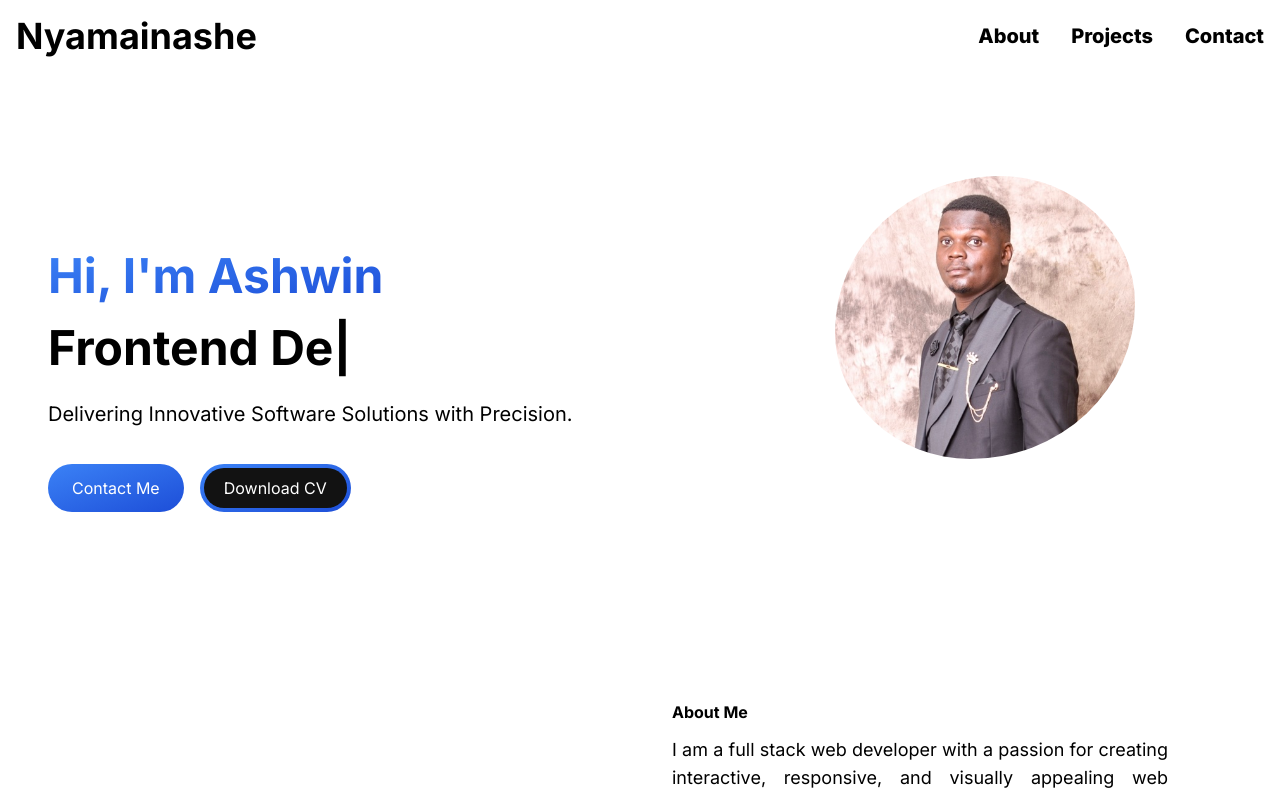
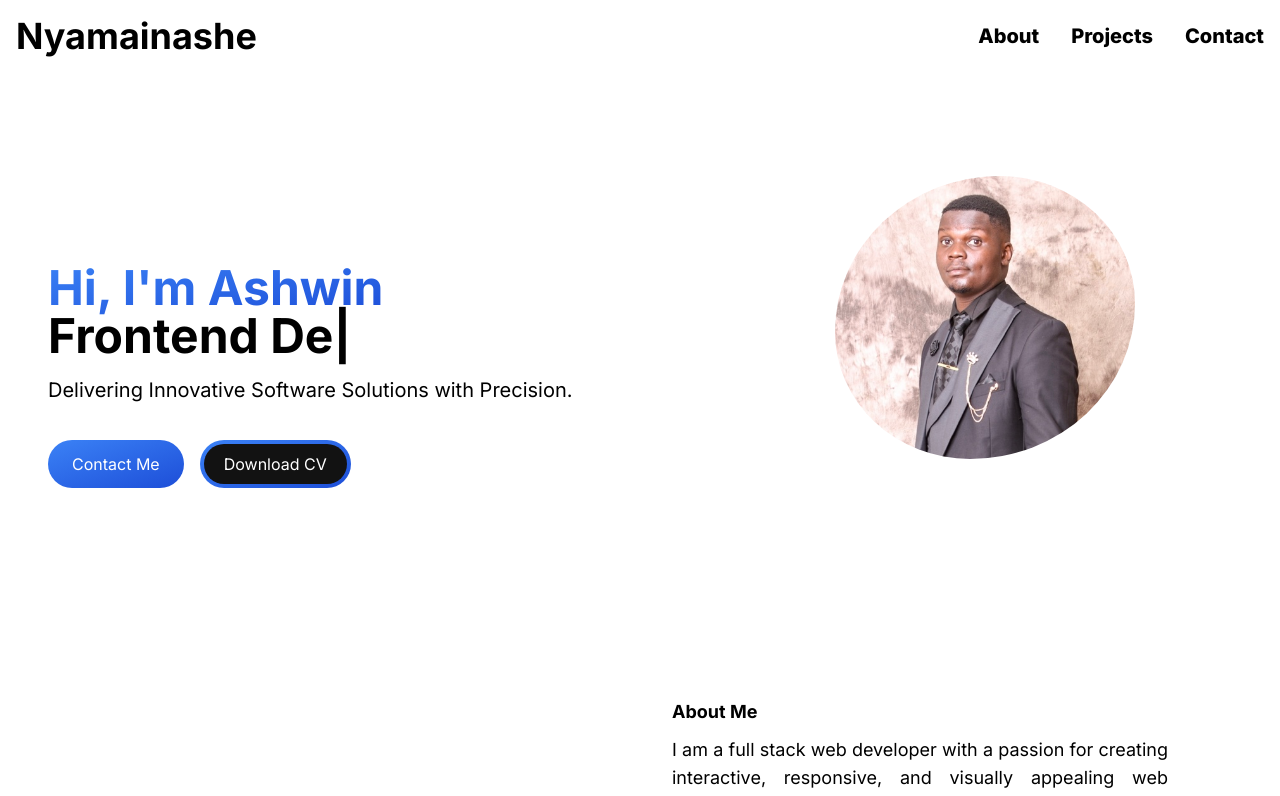
Before and after one commit to Ashwin2926/portfolio-nextjs, a Next.js app: page /portfolio-nextjs/ in a window 1280 px wide. Shown: the top 796 px of the page. Built offline with nearby package versions, Linux system fonts and the light colour scheme.

Commit message:
commit font size change

```diff
--- a/src/app/components/HeroSection.jsx
+++ b/src/app/components/HeroSection.jsx
@@ -15,7 +15,7 @@ const HeroSection = () => {
           transition={{ duration: 0.5 }}
           className="col-span-8 place-self-center text-center sm:text-left justify-self-start"
         >
-          <p className="text-black font-bold mb-4 text-4xl sm:text-5xl lg:leading-normal  ">
+          <p className="text-black font-bold mb-4 text-4xl sm:text-5xl  ">
             <span className=" text-transparent font-bold bg-clip-text bg-gradient-to-br from-blue-500 to-blue-700">
               Hi, I&apos;m Ashwin {" "}
             </span>
--- a/src/app/globals.css
+++ b/src/app/globals.css
@@ -1213,7 +1213,7 @@ body {
   }
 
   .sm\:text-5xl {
-    font-size: 0.2rem;
+    font-size: 1.125rem;
     line-height: 1;
   }
 
@@ -1294,11 +1294,11 @@ body {
   }
 
   .md\:text-5xl {
-    font-size: 0.4rem;
+    font-size: 1.125rem;
     line-height: 1;
   }
   .text-4xl {
-    font-size: 1rem;
+    font-size: 1.125rem;
     line-height: 1rem;
   }
 }
```
